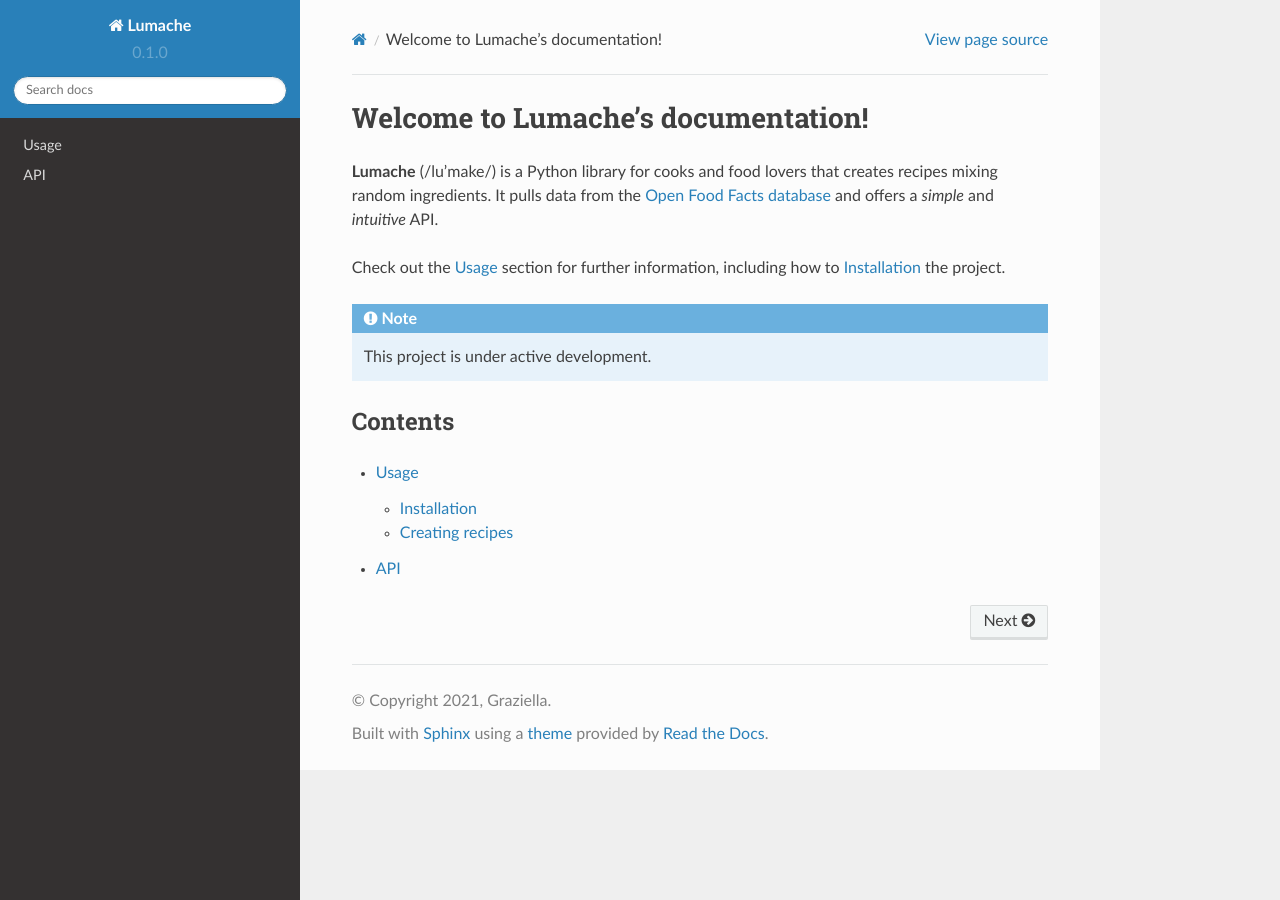
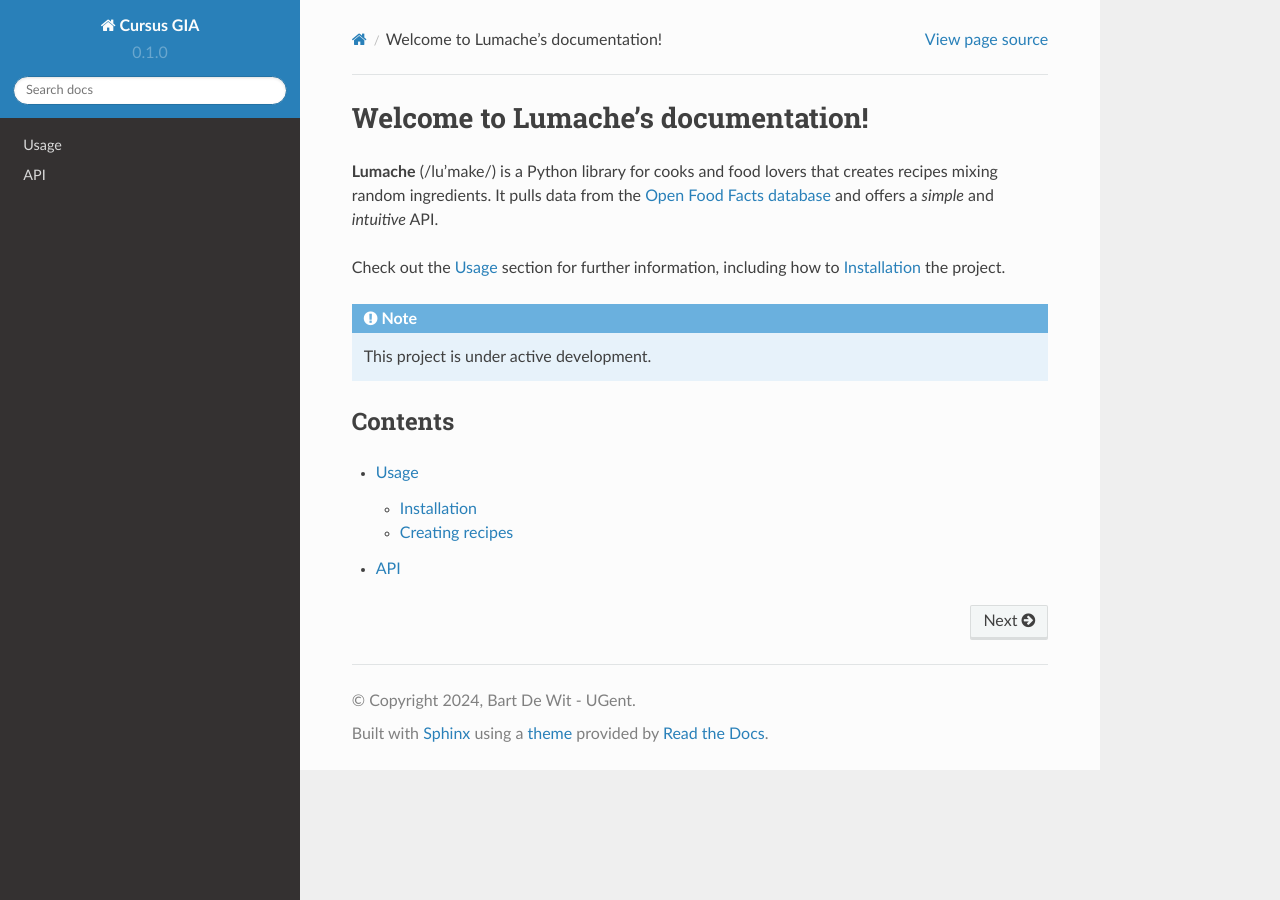
Before and after one commit to bartdewit03/cursus-gia, a Sphinx documentation site: the page built from docs/source/index.rst, in a window 1280 px wide. Built offline with Sphinx 7.4.7 and the Read the Docs theme 2.0.0, drawn with Linux system fonts in a browser that asks for light colours.

Commit message:
Update conf.py

```diff
--- a/docs/source/conf.py
+++ b/docs/source/conf.py
@@ -2,9 +2,9 @@
 
 # -- Project information
 
-project = 'Lumache'
-copyright = '2021, Graziella'
-author = 'Graziella'
+project = 'Cursus GIA'
+copyright = '2024, Bart De Wit - UGent'
+author = 'Bart De Wit'
 
 release = '0.1'
 version = '0.1.0'
```
